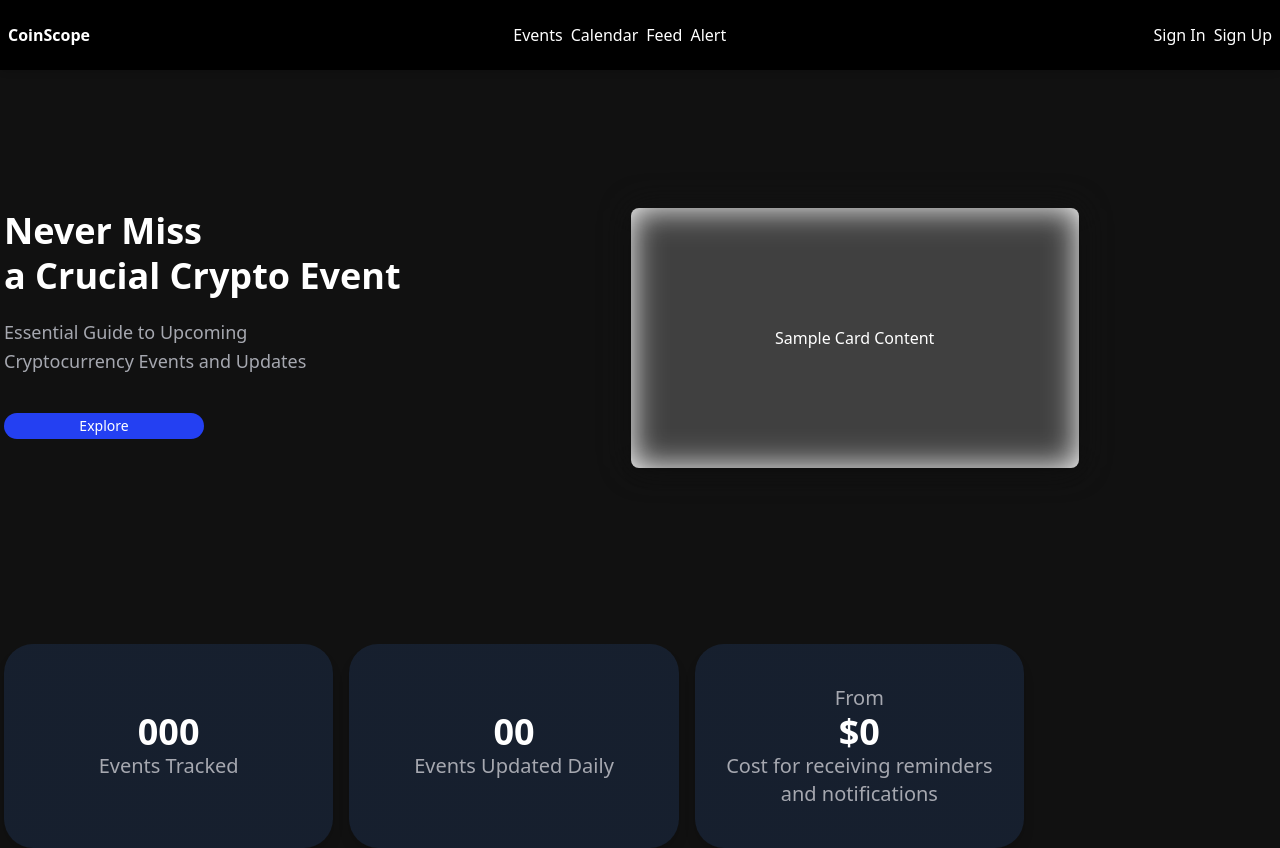
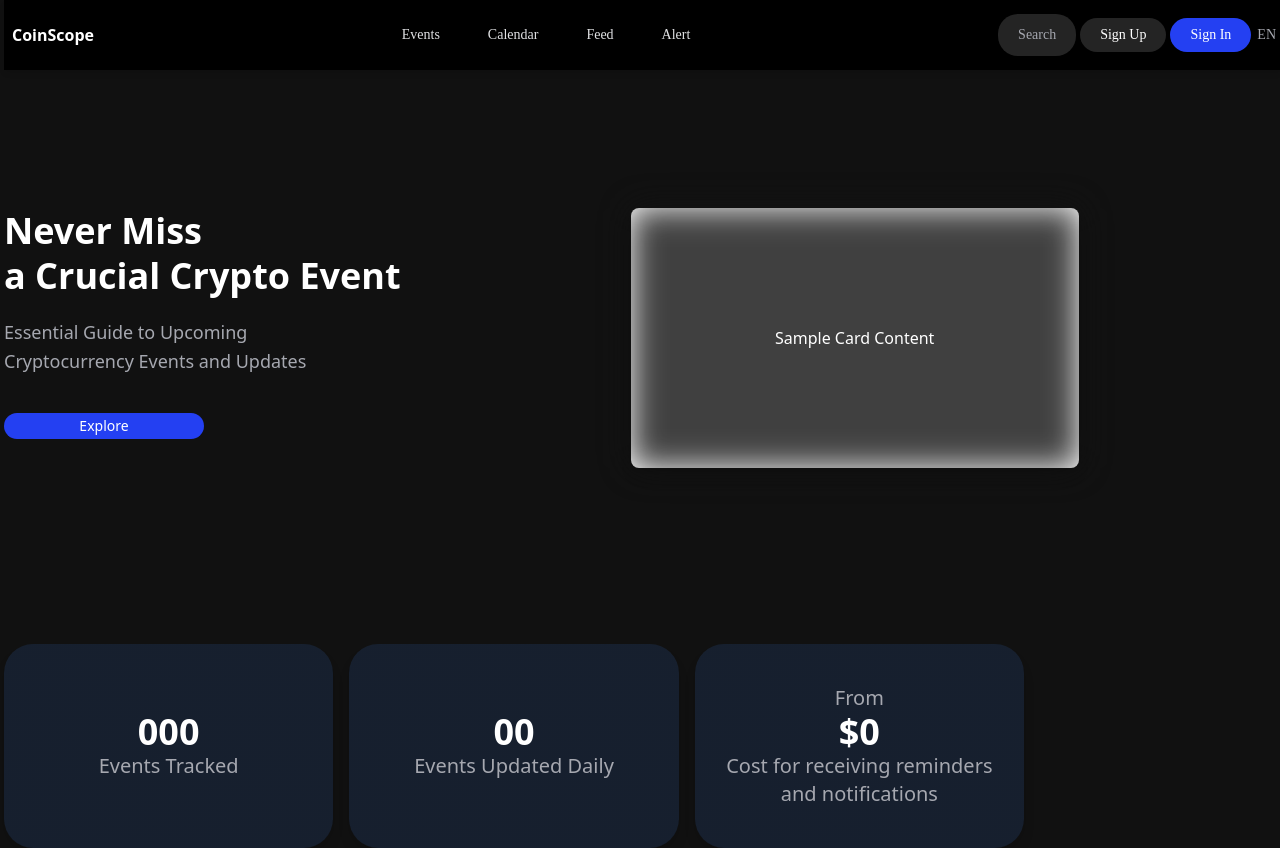
Before and after one commit to jinnyleeis/coinscope_fe, a Next.js app: page /landing in a window 1280 px wide. Shown: the top 848 px of the page. Built offline with nearby package versions, Linux system fonts and the light colour scheme.

Commit message:
[feat] GNB 반응형 적용

```diff
--- a/app/landing/page.tsx
+++ b/app/landing/page.tsx
@@ -5,8 +5,10 @@ import Footer from '@/components/Footer';
 const LandingPage = () => {
   return (
     <div className="bg-[#111111] min-h-screen">
-      {/* Global Navigation Bar */}
-      <GNB />
+<div className="w-full px-4">
+{/* Global Navigation Bar */}
+        <GNB />
+      </div>
 
       {/* Main Section */}
       <div className="container mx-auto my-52 px-4 h-full flex flex-col gap-y-44">
--- a/components/GNB.tsx
+++ b/components/GNB.tsx
@@ -2,7 +2,7 @@ import React from 'react';
 
 const GNB = () => {
   return (
-    <header className="w-full h-[70px] flex justify-between items-center px-8 bg-black text-white shadow-md fixed top-0 z-10">
+    <header className="w-full max-w-screen-2xl  mx-auto h-[70px] flex justify-between items-center px-8 bg-black text-white shadow-md fixed top-0 z-10">
       {/* Logo */}
       <div className="text-title-1 font-bold cursor-pointer">
         CoinScope
@@ -10,28 +10,49 @@ const GNB = () => {
 
       {/* Navigation Links */}
       <nav className="flex space-x-8">
-        <a href="#events" className="text-body-2-b hover:text-primary hover:underline">
+        <div className="px-5 py-1.5 rounded-[20px] flex items-center">
+          <a href="#events" className="text-[#e1e2e4] text-sm font-medium font-['SUIT'] leading-relaxed hover:text-primary">
             Events
           </a>
-        <a href="#calendar" className="text-body-2-b hover:text-primary hover:underline">
+        </div>
+        <div className="px-5 py-1.5 rounded-[20px] flex items-center">
+          <a href="#calendar" className="text-[#e1e2e4] text-sm font-medium font-['SUIT'] leading-relaxed hover:text-primary">
             Calendar
           </a>
-        <a href="#feed" className="text-body-2-b hover:text-primary hover:underline">
+        </div>
+        <div className="px-5 py-1.5 rounded-[20px] flex items-center">
+          <a href="#feed" className="text-[#e1e2e4] text-sm font-medium font-['SUIT'] leading-relaxed hover:text-primary">
             Feed
           </a>
-        <a href="#alert" className="text-body-2-b hover:text-primary hover:underline">
+        </div>
+        <div className="px-5 py-1.5 rounded-[20px] flex items-center">
+          <a href="#alert" className="text-[#e1e2e4] text-sm font-medium font-['SUIT'] leading-relaxed hover:text-primary">
             Alert
           </a>
+        </div>
       </nav>
 
       {/* Action Buttons */}
-      <div className="flex space-x-4">
-        <button className="bg-blue500 text-white py-2 px-4 rounded-lg hover:bg-blue600 transition duration-300 ease-in-out">
-          Sign In
-        </button>
-        <button className="text-body-2-m hover:text-gray300 transition duration-300 ease-in-out">
-          Sign Up
-        </button>
+      <div className="flex space-x-4 items-center">
+        {/* Search Button */}
+        <div className="h-[42px] px-5 py-2 bg-[#242424] rounded-[20px] flex items-center">
+          <div className="text-[#a6a8b0] text-sm font-medium font-['SUIT'] leading-relaxed">Search</div>
+        </div>
+
+        {/* Sign Up Button */}
+        <div className="px-5 py-1.5 bg-[#242424] rounded-[20px] flex items-center">
+          <div className="text-white text-sm font-medium font-['SUIT'] leading-relaxed">Sign Up</div>
+        </div>
+
+        {/* Sign In Button */}
+        <div className="px-5 py-1.5 bg-[#2440f2] rounded-[20px] flex items-center">
+          <div className="text-white text-sm font-medium font-['SUIT'] leading-relaxed">Sign In</div>
+        </div>
+
+        {/* Language Selection */}
+        <div className="pl-2 py-[7.30px] rounded-[65.11px] flex items-center">
+          <div className="text-[#a6a8b0] text-sm font-medium font-['SUIT'] leading-relaxed">EN</div>
+        </div>
       </div>
     </header>
   );
```
Lines whose indentation alone changed are shown as unchanged.
